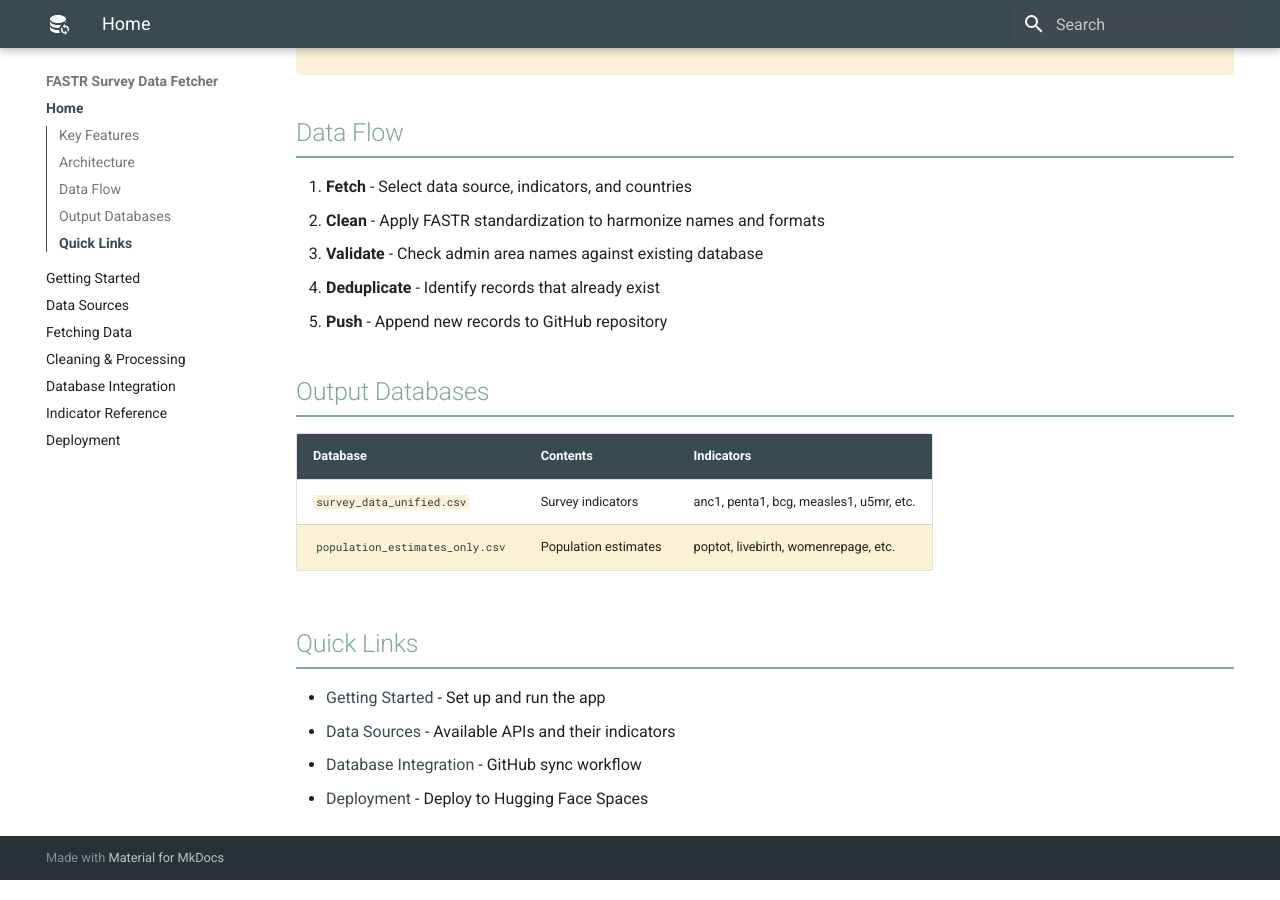
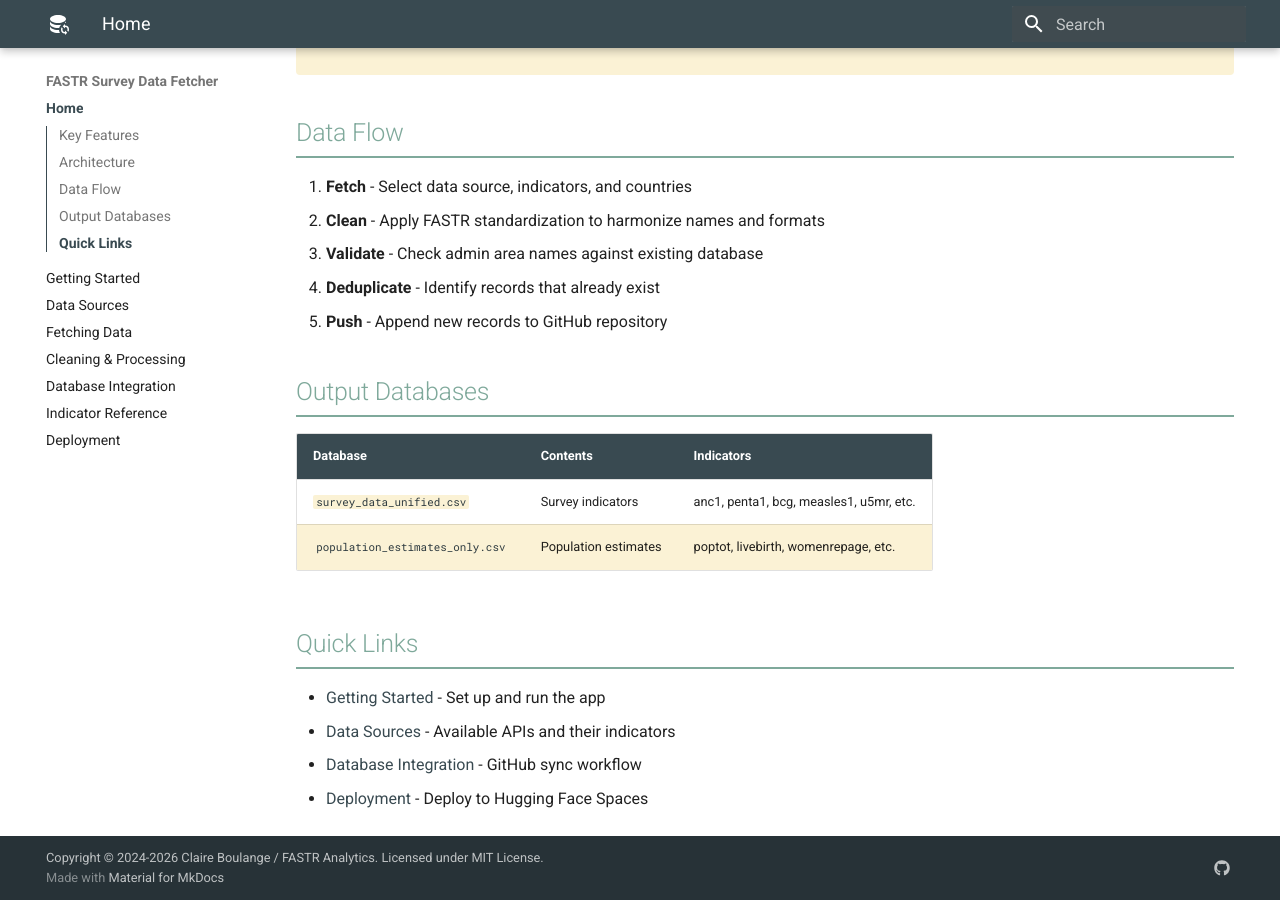
Before and after one commit to FASTR-Analytics/survey-data-fetcher, an MkDocs documentation site: the page built from docs/index.md, in a window 1280 px wide and 900 px high, scrolled down 1264 px. Built offline with MkDocs 1.6.1 and Material for MkDocs 9.7.7, drawn with Linux system fonts in a browser that asks for light colours.

Commit message:
Add copyright and credits to footer

```diff
--- a/mkdocs.yml
+++ b/mkdocs.yml
@@ -1,6 +1,15 @@
 site_name: FASTR Survey Data Fetcher
 site_description: Documentation for the FASTR Survey Data Fetcher application
-site_author: FASTR Analytics
+site_author: Claire Boulange / FASTR Analytics
+
+copyright: >
+  Copyright &copy; 2024-2026 Claire Boulange / FASTR Analytics.
+  Licensed under MIT License.
+
+extra:
+  social:
+    - icon: fontawesome/brands/github
+      link: https://github.com/FASTR-Analytics/survey-data-fetcher
 
 theme:
   name: material
```
